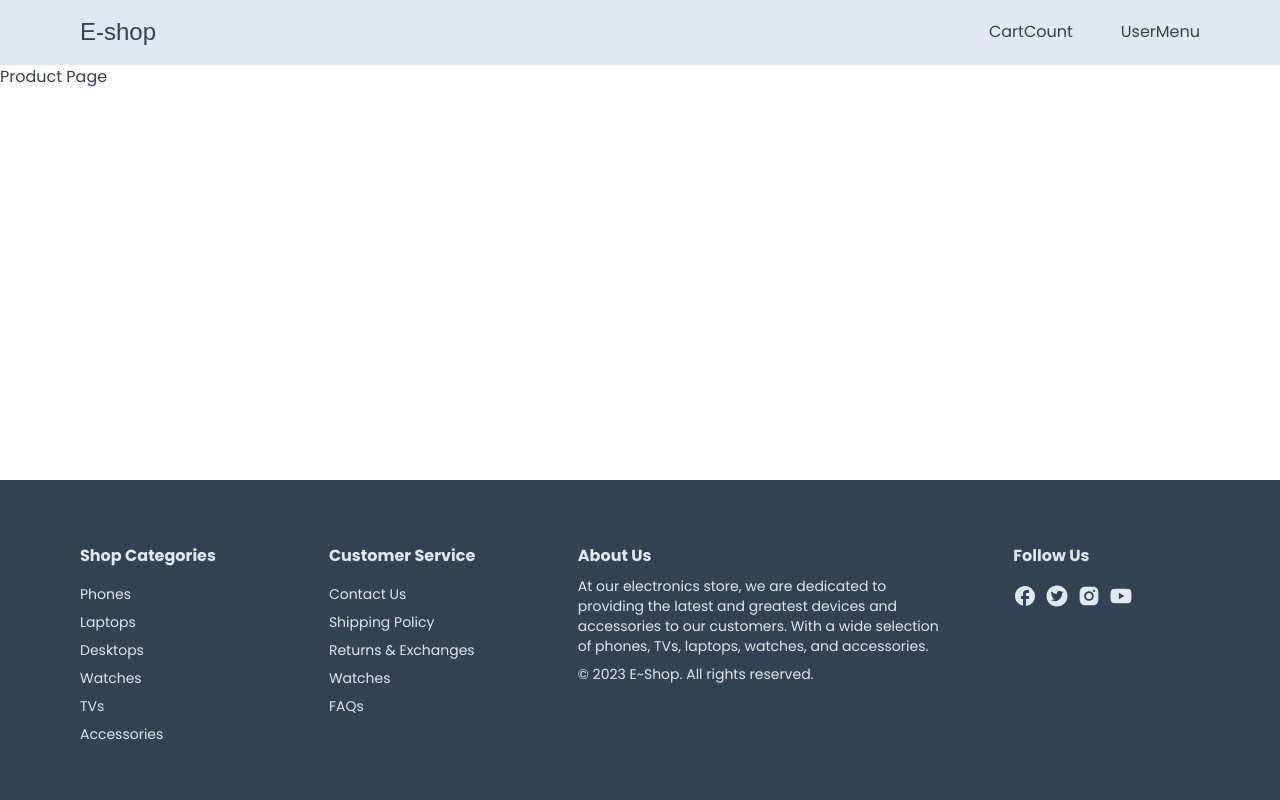
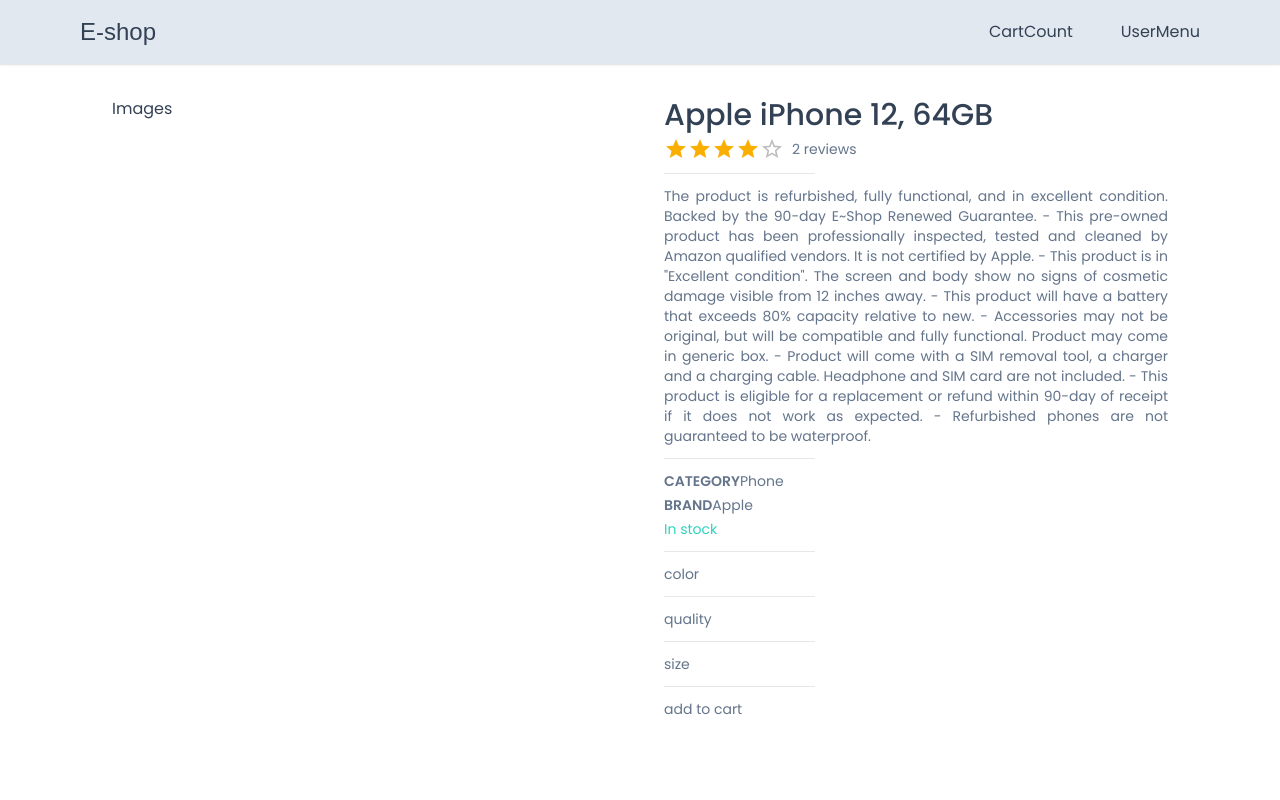
Before and after one commit to takimi12/Next13-Eccomerce-October, a Next.js app: page /product/1 in a window 1280 px wide. Shown: the top 800 px of the page. Built offline with nearby package versions, Linux system fonts and the light colour scheme; a web font is replaced by a local one.

Commit message:
Cart Product State and Types

```diff
--- /dev/null
+++ b/app/product/[productId]/ProductDetails.tsx
@@ -0,0 +1,64 @@
+"use client";
+
+import { Rating } from "@mui/material";
+
+interface ProductDetailsProps {
+    product: any;
+}
+
+const Horizontal = () => {
+    return <hr className="w-[30%] my-2" />;
+}
+
+
+const ProductDetails: React.FC<ProductDetailsProps> =
+({product}) => {
+
+    const productRating =
+    product.reviews.reduce((acc:number, item:any) =>
+    item.rating + acc, 0) /
+    product.reviews.length;
+
+
+    return (
+       <div className="grid grid-cols-1
+       md:grid-cols-2 gap-12
+       ">
+        <div>Images</div>
+       <div className="flex flex-col gap-1 text-slate-500 text-sm">
+        <h2 className="text-3xl
+        font-medium text-slate-700">
+       {product.name}
+        </h2>
+        <div className="flex items-center gap-2">
+            <Rating value={productRating} readOnly />
+            <div>{product.reviews.length} reviews</div>
+        </div>
+        <Horizontal />
+        <div className="text-justify">{product.description}</div>
+        <Horizontal />
+        <div>
+            <span className="font-semibold">CATEGORY</span>
+            {product.category}
+        </div>
+        <div>
+            <span className="font-semibold">BRAND</span>
+            {product.brand}
+        </div>
+        <div className={product.inStock ? "text-teal-400" : "text-rose-400" }>{product.inStock ? 'In stock' : 'Out of the stock'} </div>
+        <Horizontal />
+        <div>color</div>
+        <Horizontal />
+        <div>quality</div>
+        <Horizontal />
+        <div>size</div>
+        <Horizontal />
+        <div>add to cart</div>
+
+
+        </div>
+       </div>
+    )
+    };
+
+    export default ProductDetails;
--- a/app/product/[productId]/page.tsx
+++ b/app/product/[productId]/page.tsx
@@ -1,13 +1,21 @@
+import { product } from "@/utils/product";
+import ProductDetails from "./ProductDetails";
+import Container from "@/app/components/container";
+
+
 interface IPrams {
     productId: string;
 
 }
 
 const Product = ({params} : {params:IPrams}) => {
-    console.log("params", params);
+    // console.log("params", params);
+
     return (
-        <div>
-            Product Page
+        <div className="p-8">
+            <Container>
+            <ProductDetails product={product}/>
+            </Container>
         </div>
 
       );
--- /dev/null
+++ b/utils/product.ts
@@ -0,0 +1,74 @@
+export const product =
+    {
+        id: "648437b38c44d52b9542e340",
+        name: "Apple iPhone 12, 64GB",
+        description:
+          'The product is refurbished, fully functional, and in excellent condition. Backed by the 90-day E~Shop Renewed Guarantee.\n- This pre-owned product has been professionally inspected, tested and cleaned by Amazon qualified vendors. It is not certified by Apple.\n- This product is in "Excellent condition". The screen and body show no signs of cosmetic damage visible from 12 inches away.\n- This product will have a battery that exceeds 80% capacity relative to new.\n- Accessories may not be original, but will be compatible and fully functional. Product may come in generic box.\n- Product will come with a SIM removal tool, a charger and a charging cable. Headphone and SIM card are not included.\n- This product is eligible for a replacement or refund within 90-day of receipt if it does not work as expected.\n- Refurbished phones are not guaranteed to be waterproof.',
+        price: 40,
+        brand: "Apple",
+        category: "Phone",
+        inStock: true,
+        images: [
+          {
+            color: "Black",
+            colorCode: "#000000",
+            image:
+              "https://firebasestorage.googleapis.com/v0/b/ecommerce-shop-cc542.appspot.com/o/products%2F1686386605041-iphone12-black.jpg?alt=media&token=32abf316-ddf6-4870-9e1e-a7c884b750d6",
+          },
+          {
+            color: "Blue",
+            colorCode: " #0000FF",
+            image:
+              "https://firebasestorage.googleapis.com/v0/b/ecommerce-shop-cc542.appspot.com/o/products%2F1686386607274-iphone12-blue.jpg?alt=media&token=e83a9b13-86b6-4518-9f1e-8ddef12ba9a2",
+          },
+          {
+            color: "Red",
+            colorCode: "#FF0000",
+            image:
+              "https://firebasestorage.googleapis.com/v0/b/ecommerce-shop-cc542.appspot.com/o/products%2F1686386608652-iphone12-red.jpg?alt=media&token=603a9e86-5b8c-4f8d-b61c-c1c77e60e954",
+          },
+        ],
+        reviews: [
+          {
+            id: "6499b4887402b0efd394d8f3",
+            userId: "6499b184b0e9a8c8709821d3",
+            productId: "648437b38c44d52b9542e340",
+            rating: 4,
+            comment:
+              "good enough. I like the camera and casing. the delivery was fast too.",
+            createdDate: "2023-06-26T15:53:44.483Z",
+            user: {
+              id: "6499b184b0e9a8c8709821d3",
+              name: "Chaoo",
+              email: "example1@gmail.com",
+              emailVerified: null,
+              image:
+                "https://lh3.googleusercontent.com/a/AAcHTtcuRLwWi1vPKaQOcJlUurlhRAIIq2LgYccE8p32=s96-c",
+              hashedPassword: null,
+              createdAt: "2023-06-26T15:40:52.558Z",
+              updatedAt: "2023-06-26T15:40:52.558Z",
+              role: "USER",
+            },
+          },
+          {
+            id: "6499a110efe4e4de451c7edc",
+            userId: "6475af156bad4917456e6e1e",
+            productId: "648437b38c44d52b9542e340",
+            rating: 4,
+            comment: "I really liked it!!",
+            createdDate: "2023-06-26T14:30:40.998Z",
+            user: {
+              id: "6475af156bad4917456e6e1e",
+              name: "Charles",
+              email: "example@gmail.com",
+              emailVerified: null,
+              image:
+                "https://lh3.googleusercontent.com/a/AAcHTteOiCtILLBWiAoolIW9PJH-r5825pBDl824_8LD=s96-c",
+              hashedPassword: null,
+              createdAt: "2023-05-30T08:08:53.979Z",
+              updatedAt: "2023-05-30T08:08:53.979Z",
+              role: "ADMIN",
+            },
+          },
+        ],
+      }
```
